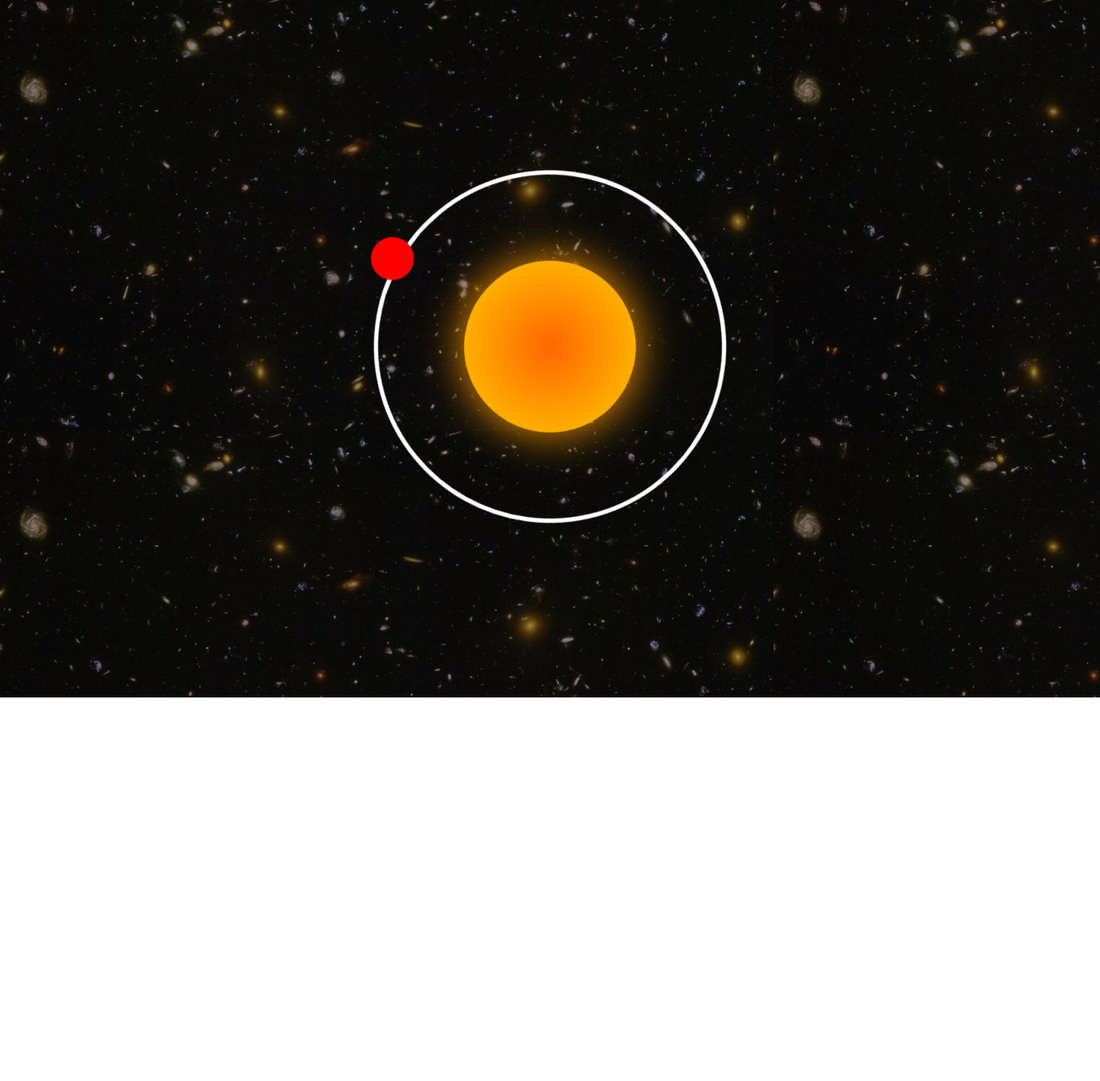
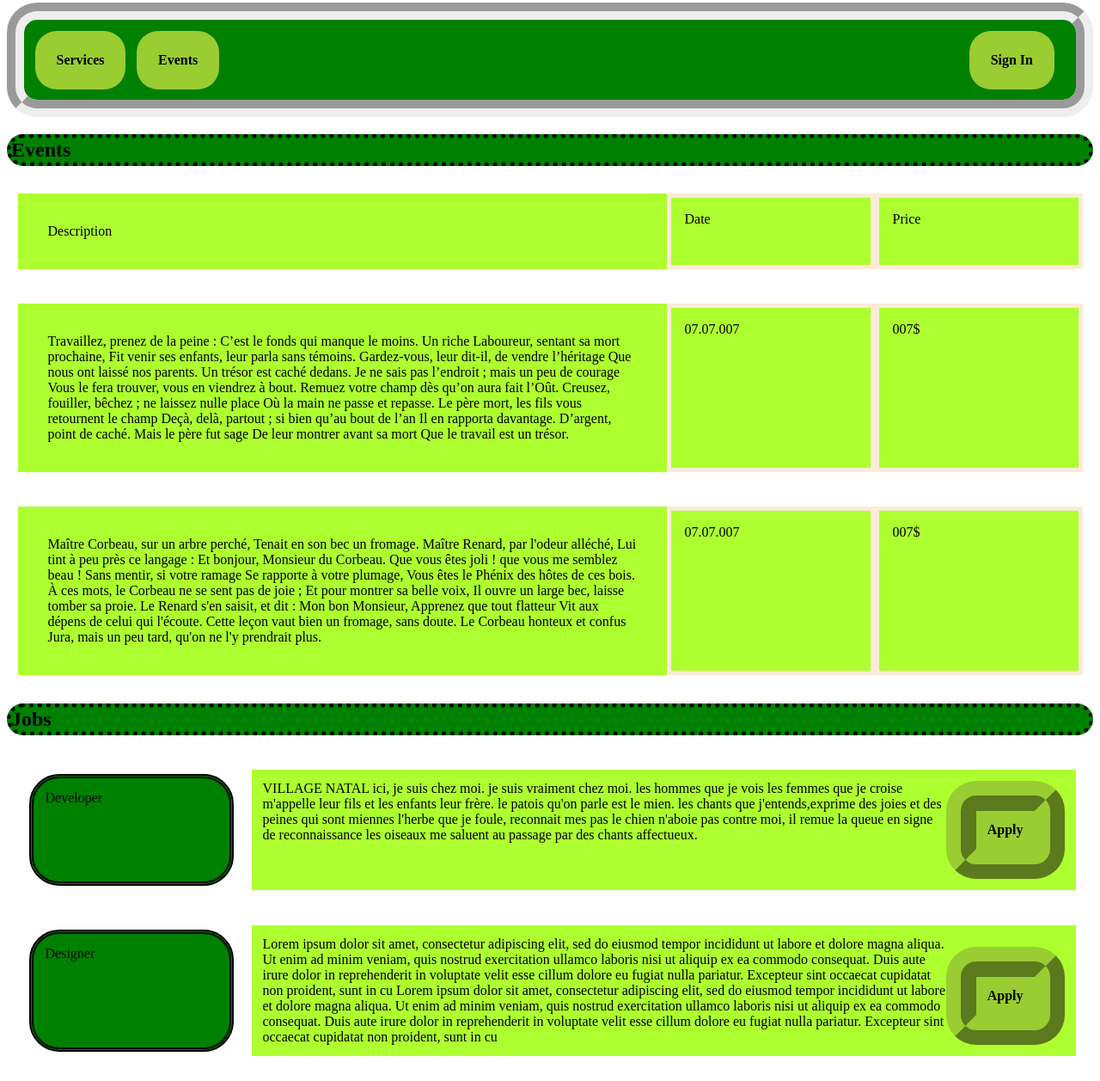
Before and after one commit to benonybellamy/Benony, a plain HTML site: page index.html in a window 1280 px wide. Shown: the part 5-1262 px from the top of the page at 86% size. Before the commit the page ends 816 px from the top, so only its background shows below. Drawn offline with Linux system fonts and the light colour scheme.

Commit message:
labwork1.3.9

```diff
--- a/index.html
+++ b/index.html
@@ -1,20 +1,93 @@
 <!DOCTYPE html>
-<html lang="en">
+<html>
 <head>
-    <meta charset="UTF-8">
-    <meta http-equiv="X-UA-Compatible" content="IE=edge">
-    <meta name="viewport" content="width=device-width, initial-scale=1.0">
-    <title>lab138</title>
-    <link rel="stylesheet" href="styles.css">
+  <link rel="stylesheet" type="text/css" href="styles.css"/>
 </head>
 <body>
-    <div class="The_mars_orbit">
-        <div class="MARS"></div>
-            <div class="My_sun"></div>
+  <header class="part1">
+    <span class="button"> <strong>Services</strong> </span>
+    <span class="button"> <strong> Events </strong></span>
+    <span class="button pull-right"><strong>Sign In</strong> </span>
+  </header>
+  <h2>Events</h2>
+  <div class="part2">
+    <div class="part2-description">Description</div>
+    <div class="part2-date-and-price">Date</div>
+    <div class="part2-date-and-price">Price</div>
+  </div>
+  <div class="part2">
+    <div class="part2-description">Travaillez, prenez de la peine :
+      C’est le fonds qui manque le moins.
+      Un riche Laboureur, sentant sa mort prochaine,
+      Fit venir ses enfants, leur parla sans témoins.
+      Gardez-vous, leur dit-il, de vendre l’héritage
+      Que nous ont laissé nos parents.
+      Un trésor est caché dedans.
+      Je ne sais pas l’endroit ; mais un peu de courage
+      Vous le fera trouver, vous en viendrez à bout.
+      Remuez votre champ dès qu’on aura fait l’Oût.
+      Creusez, fouiller, bêchez ; ne laissez nulle place
+      Où la main ne passe et repasse.
+      Le père mort, les fils vous retournent le champ
+      Deçà, delà, partout ; si bien qu’au bout de l’an
+      Il en rapporta davantage.
+      D’argent, point de caché. Mais le père fut sage
+      De leur montrer avant sa mort
+      Que le travail est un trésor.</div>
+    <div class="part2-date-and-price">07.07.007</div>
+    <div class="part2-date-and-price">007$</div>
+  </div>
+  <div class="part2">
+    <div class="part2-description">Maître Corbeau, sur un arbre perché,
+      Tenait en son bec un fromage.
+      Maître Renard, par l'odeur alléché,
+      Lui tint à peu près ce langage :
+      Et bonjour, Monsieur du Corbeau.
+      Que vous êtes joli ! que vous me semblez beau !
+      Sans mentir, si votre ramage
+      Se rapporte à votre plumage,
+      Vous êtes le Phénix des hôtes de ces bois.
+      À ces mots, le Corbeau ne se sent pas de joie ;
+      Et pour montrer sa belle voix,
+      Il ouvre un large bec, laisse tomber sa proie.
+      Le Renard s'en saisit, et dit : Mon bon Monsieur,
+      Apprenez que tout flatteur
+      Vit aux dépens de celui qui l'écoute.
+      Cette leçon vaut bien un fromage, sans doute.
+      Le Corbeau honteux et confus
+      Jura, mais un peu tard, qu'on ne l'y prendrait plus.</div>
+    <div class="part2-date-and-price">07.07.007</div>
+    <div class="part2-date-and-price">007$</div>
+  </div>
+  <h2>Jobs</h2>
+  <div class="part3">
+    <div class="part3-developer">Developer</div>
+    <div class="part3-designer">
+      VILLAGE NATAL
+ici, je suis chez moi.
+je suis vraiment chez moi.
+les hommes que je vois
+les femmes que je croise
+m'appelle leur fils
+et les enfants leur frère.
+le patois qu'on parle est le mien.
+les chants que j'entends,exprime
+des joies et des peines qui sont miennes
+l'herbe que je foule, reconnait mes pas
+le chien n'aboie pas contre moi, il remue la queue en signe de reconnaissance
+les oiseaux me saluent au passage par des chants affectueux.
+      <span class="apply"> <strong> Apply</strong> </span>
     </div>
-</div>
+  </div>
 
-
+  <div class="part3">
+    <div class="part3-developer">Designer</div>
+    <div class="part3-designer">
+      Lorem ipsum dolor sit amet, consectetur adipiscing elit, sed do eiusmod tempor incididunt ut labore et dolore magna aliqua. Ut enim ad minim veniam, quis nostrud exercitation ullamco laboris nisi ut aliquip ex ea commodo consequat. Duis aute irure dolor in reprehenderit in voluptate velit esse cillum dolore eu fugiat nulla pariatur. Excepteur sint occaecat cupidatat non proident, sunt in cu
+      Lorem ipsum dolor sit amet, consectetur adipiscing elit, sed do eiusmod tempor incididunt ut labore et dolore magna aliqua. Ut enim ad minim veniam, quis nostrud exercitation ullamco laboris nisi ut aliquip ex ea commodo consequat. Duis aute irure dolor in reprehenderit in voluptate velit esse cillum dolore eu fugiat nulla pariatur. Excepteur sint occaecat cupidatat non proident, sunt in cu
+      <span class="apply">Apply</span>
+    </div>
+  </div>
 
 </body>
 </html>
--- a/styles.css
+++ b/styles.css
@@ -1,60 +1,80 @@
-body {
-    display: flex;
-    justify-content: center;
-    flex-wrap: wrap;
-    align-items: center;
-    background-image: url(space.jpg);
-     height: 100vh;
-     cursor: url(My_cursor.cur) 40 40, default;
-    }
+.part1 {
+  border: groove 20px;
+  display: flex;
+  flex-direction: row;
+  padding: 12.5px;
+  font-weight: bolder;
+  background-color: green;
+  border-radius: 35px;
+}
+.button {
+  color: black;
+  padding: 25px;
+  background-color: yellowgreen;
+  margin-right: 12.5px;
+  border-radius: 25px;
+}
+.pull-right {
+  margin-left: auto;
+}
+ h2{
+   color:black;
+background: green;
+border-radius: 35px;
+border: dotted 5px;
+ }
+.part2 {
+  display: flex;
+  flex-direction: row;
+  padding: 12.5px 12.5px;
+  margin-top: 15px;
+}
 
-     .The_mars_orbit {
-        width: 400px;
-        height: 400px;
-        position: relative;
-        border-radius: 50%;
-        border: 5px solid white;
-        display: flex;
-       justify-content: center;
-         align-items: center;
-        flex-wrap: wrap;
-        animation: spin 6s linear infinite ;
-     }
+.part2-description {
+  background-color: greenyellow;
+  padding: 35px;
+  flex-grow: 1;
+}
 
-     .MARS {
-         position: absolute;
-         top: -35px;
-      width: 50px;
-      height: 50px;
-      background-color: red;
-      border-radius: 50%;
+.part2-date-and-price{
+  flex: 0 0 200px;
+  padding: 16px;
+  border: solid 5px antiquewhite;
+  background-color: greenyellow;
+}
 
-     }
+.part3 {
+  display: flex;
+  padding: 12.5px 12.5px;
+  flex-direction: row;
 
-    .My_sun {
-        background-image: radial-gradient(red,orange);
-        width: 200px;
-        height: 200px;
-        border-radius: 50%;
-        background:radial-gradient(circle, #F60, #FC0);
-        box-shadow:0px 0px 50px #F90;
+}
+.part3-developer {
+  flex: 0 0 200px;
+  padding: 14px;
+  margin: 13px;
+  color: black;
+  border: double 5px;
+  background-color: green;
+  border-radius: 35px;
+}
 
+.part3-designer {
+  color: black;
+  display: flex;
+  padding: 13px;
+  margin: 8px;
+  background-color: greenyellow;
 
-    }
-    .My_sun:hover {
-        transform: scale(1.2);
-    }
-    .MARS:hover {
-        transform: scale(1.2);
+}
+.apply {
+  padding: 13px;
+  color: black;
+  background-color: yellowgreen;
+  border-radius: 40px;
+  align-self: flex-end;
+  font-weight: bolder;
+  border-radius: 35px;
+  border: ridge 35px yellowgreen;
 
-    }
-
-
-    .The_mars_orbit:hover {
-          animation-play-state: paused;
-
-    }
-    @keyframes spin {
-    from { transform: rotate(0); }
-    to {transform: rotate(359deg);}
-    }
+}
--- /dev/null
+++ b/styles1.3.8.css
@@ -0,0 +1,60 @@
+body {
+    display: flex;
+    justify-content: center;
+    flex-wrap: wrap;
+    align-items: center;
+    background-image: url(space.jpg);
+     height: 100vh;
+     cursor: url(My_cursor.cur) 40 40, default;
+    }
+
+     .The_mars_orbit {
+        width: 400px;
+        height: 400px;
+        position: relative;
+        border-radius: 50%;
+        border: 5px solid white;
+        display: flex;
+       justify-content: center;
+         align-items: center;
+        flex-wrap: wrap;
+        animation: spin 6s linear infinite ;
+     }
+
+     .MARS {
+         position: absolute;
+         top: -35px;
+      width: 50px;
+      height: 50px;
+      background-color: red;
+      border-radius: 50%;
+
+     }
+
+    .My_sun {
+        background-image: radial-gradient(red,orange);
+        width: 200px;
+        height: 200px;
+        border-radius: 50%;
+        background:radial-gradient(circle, #F60, #FC0);
+        box-shadow:0px 0px 50px #F90;
+
+
+    }
+    .My_sun:hover {
+        transform: scale(1.2);
+    }
+    .MARS:hover {
+        transform: scale(1.2);
+
+    }
+
+
+    .The_mars_orbit:hover {
+          animation-play-state: paused;
+
+    }
+    @keyframes spin {
+    from { transform: rotate(0); }
+    to {transform: rotate(359deg);}
+    }
```
Also changed, not shown: Lab1.3.8.html (added, +20 -0 lines).
